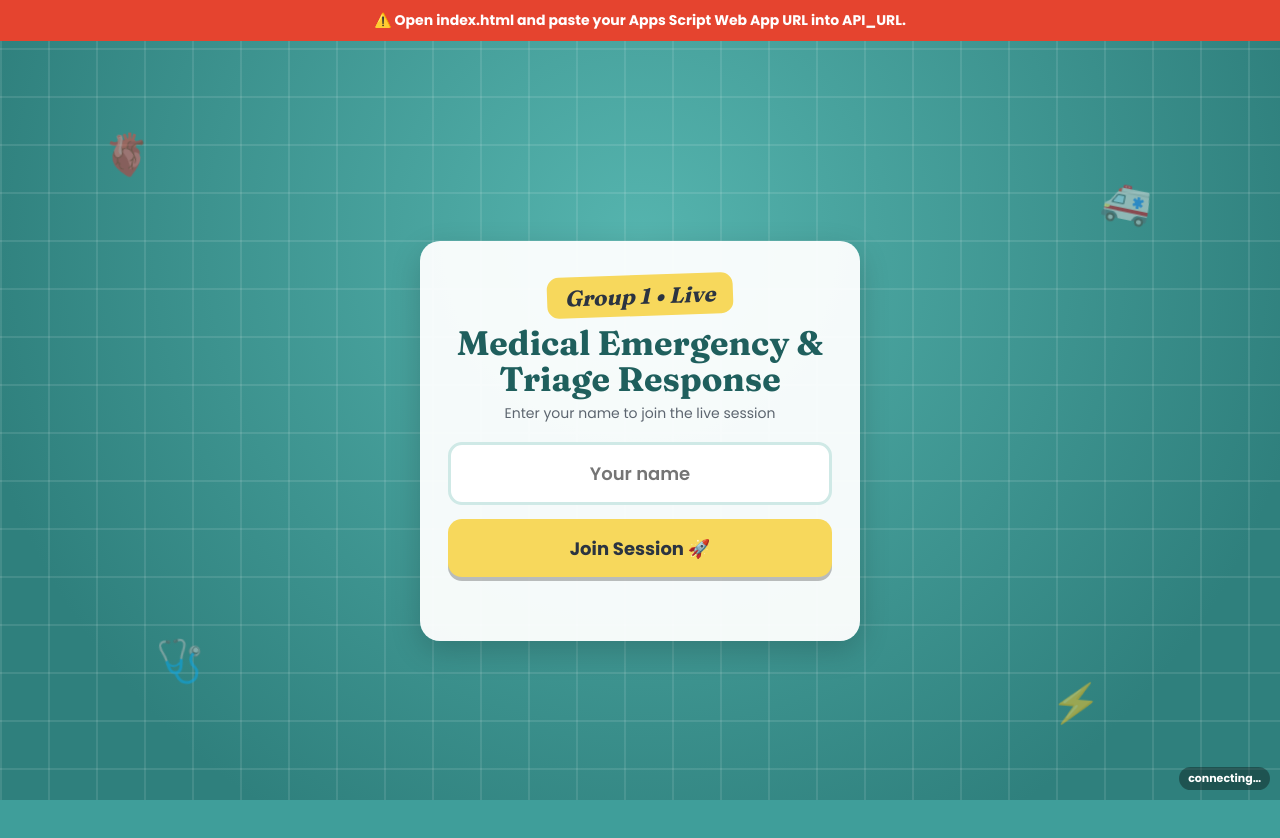
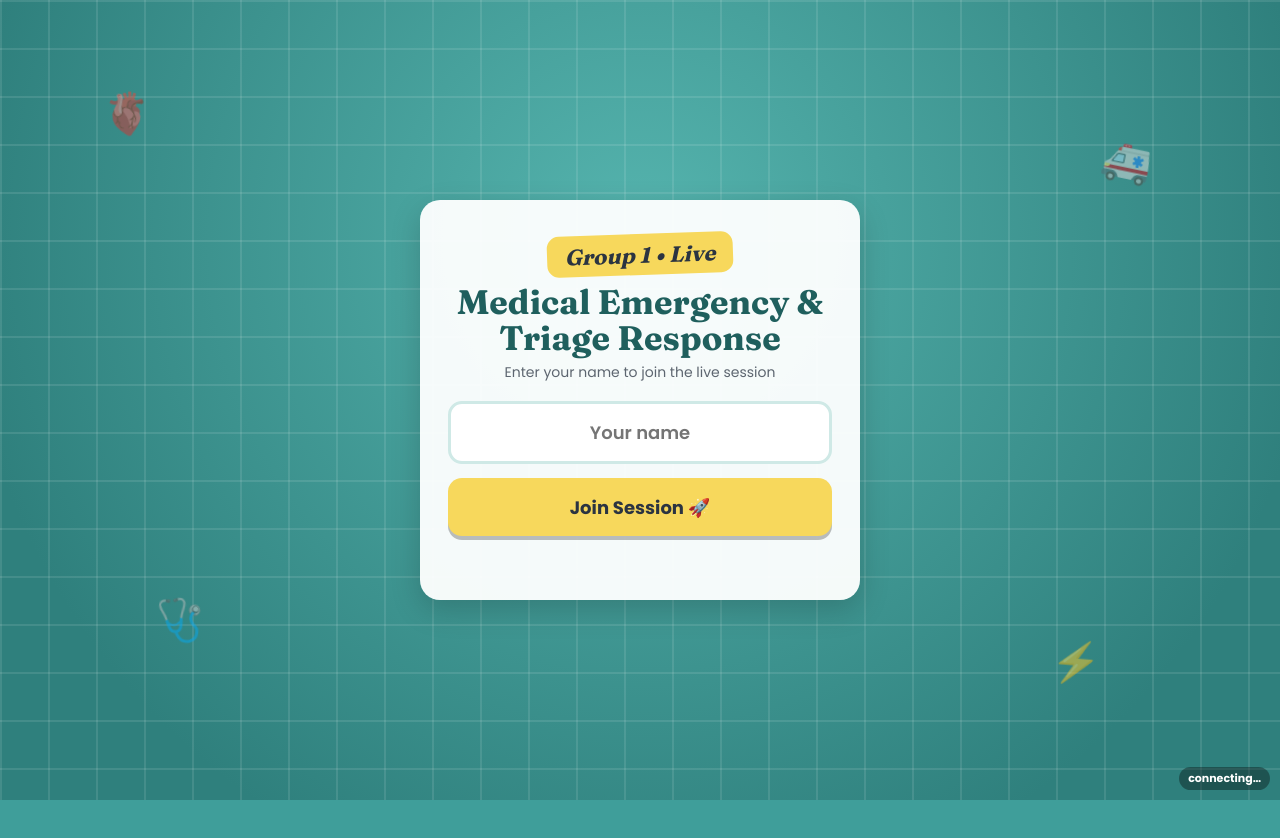
Before and after one commit to southernuseaanationaleduph-netizen/GRP1-SYMPOSIUM, a plain HTML site: page index.html in a window 1280 px wide. After the commit the page ends 800 px from the top, so only its background shows below. Drawn offline with Linux system fonts and the light colour scheme.

Commit message:
Update index.html

```diff
--- a/index.html
+++ b/index.html
@@ -294,7 +294,7 @@ textarea.inp{text-align:left;font-size:16px;resize:none;height:120px}
 /* =====================================================================
    CONFIG
    ===================================================================== */
-const API_URL = 'PASTE_YOUR_APPS_SCRIPT_WEB_APP_URL_HERE';   // ends with /exec
+const API_URL = 'https://script.google.com/macros/s/AKfycbyBfHjAyjFe6OjRMjYO2Mtx-8FjDfH7GsVmG9Z6StXJkyhOYTkwyMDHMBoTziegsZmj/exec';   // ends with /exec
 const TOTAL = 17;
 const ADMIN_NAME = 'admin';                                   // keep same as Code.gs
 const SLIDE_IMG = n => `slide-${String(n).padStart(2,'0')}.jpg`;
```
